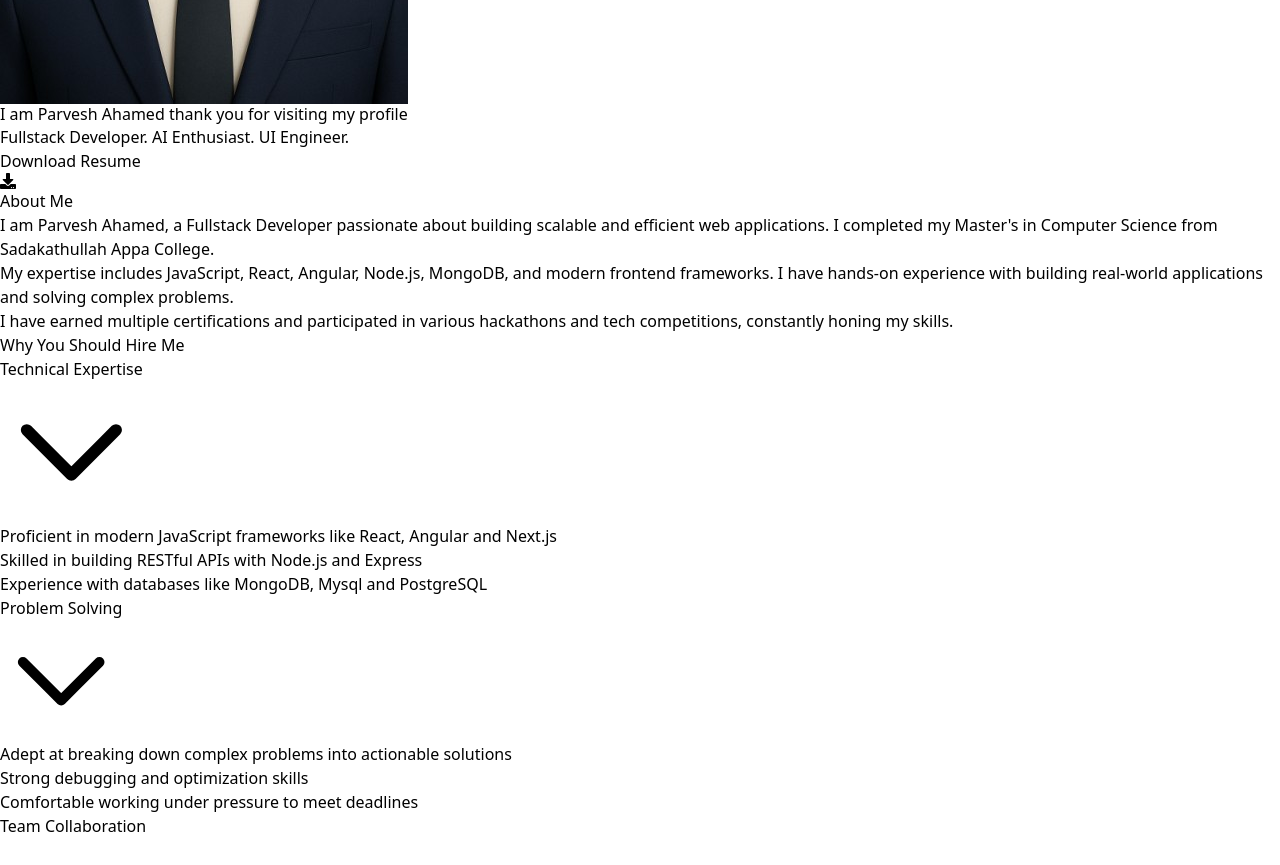
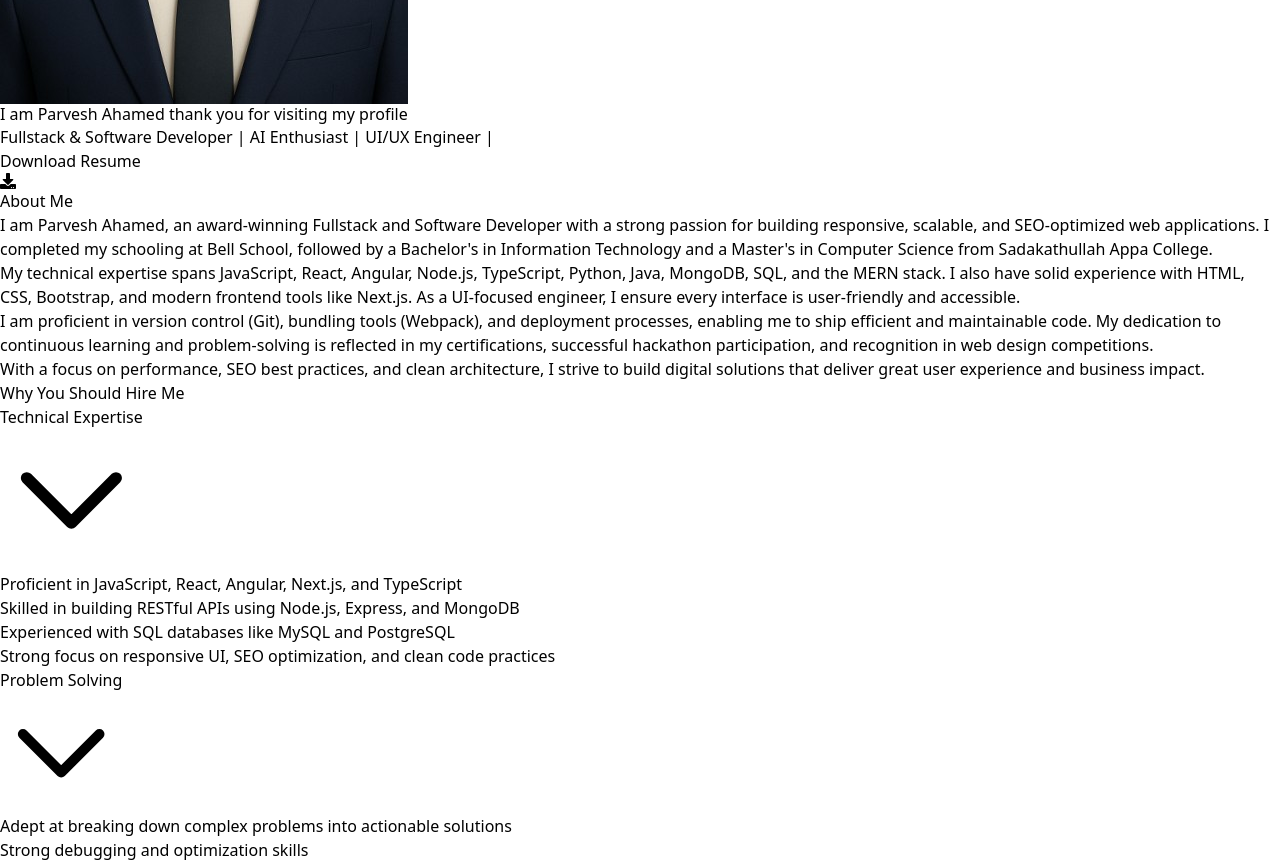
Before and after one commit to parveshahamed00/Personal_Portfolio, a React (Vite) app: page / in a window 1280 px wide. Shown: the part 580-1445 px from the top of the page. Built offline with nearby package versions, Linux system fonts and the light colour scheme.

Commit message:
adding my skills

```diff
--- a/src/pages/Hr.jsx
+++ b/src/pages/Hr.jsx
@@ -40,7 +40,9 @@ const Education = ({ educationRef }) => {
           {educationData.map((edu, index) => (
             <div
               key={index}
-              className={`flex items-center mb-8 ${index % 2 === 0 ? "flex-row-reverse" : ""}`}
+              className={`flex items-center mb-8 ${
+                index % 2 === 0 ? "flex-row-reverse" : ""
+              }`}
             >
               <div
                 className={`w-5/12 p-6 rounded-xl shadow-lg bg-white hover:shadow-xl transform hover:-translate-y-1 transition-all duration-300 ${
@@ -49,7 +51,9 @@ const Education = ({ educationRef }) => {
               >
                 <div className="flex items-center mb-2">
                   {edu.icon}
-                  <h3 className="ml-3 text-xl font-semibold text-gray-800">{edu.degree}</h3>
+                  <h3 className="ml-3 text-xl font-semibold text-gray-800">
+                    {edu.degree}
+                  </h3>
                 </div>
                 <p className="text-gray-600 font-medium">{edu.institution}</p>
                 <p className="text-gray-500">{edu.duration}</p>
@@ -76,15 +80,14 @@ function Hr() {
     }
   };
 
-
-
   const scrollToAchievements = () => {
     if (achievementsRef.current) {
-      achievementsRef.current.scrollIntoView({ behavior: "smooth", block: "start" });
+      achievementsRef.current.scrollIntoView({
+        behavior: "smooth",
+        block: "start",
+      });
     }
   };
-
-
 
   const scrollToContact = () => {
     if (contactRef.current) {
@@ -112,9 +115,10 @@ function Hr() {
       id: 1,
       title: "Technical Expertise",
       content: [
-        "Proficient in modern JavaScript frameworks like React, Angular and Next.js",
-        "Skilled in building RESTful APIs with Node.js and Express",
-        "Experience with databases like MongoDB, Mysql and PostgreSQL",
+        "Proficient in JavaScript, React, Angular, Next.js, and TypeScript",
+        "Skilled in building RESTful APIs using Node.js, Express, and MongoDB",
+        "Experienced with SQL databases like MySQL and PostgreSQL",
+        "Strong focus on responsive UI, SEO optimization, and clean code practices",
       ],
     },
     {
@@ -170,11 +174,15 @@ function Hr() {
           />
         </div>
         <div className="text-center max-w-xl mx-auto sm:order-1">
-          <h1 style={{ lineHeight: "1.3" }} className="text-4xl md:text-5xl font-bold">
-            I am <span className="text-[#161179]">Parvesh Ahamed</span> thank you for visiting my profile
+          <h1
+            style={{ lineHeight: "1.3" }}
+            className="text-4xl md:text-5xl font-bold"
+          >
+            I am <span className="text-[#161179]">Parvesh Ahamed</span> thank
+            you for visiting my profile
           </h1>
           <p className="text-lg text-gray-600 mt-3">
-            Fullstack Developer. AI Enthusiast. UI Engineer.
+            Fullstack & Software Developer | AI Enthusiast | UI/UX Engineer |{" "}
           </p>
           <button
             onClick={downloadAndOpenFile}
@@ -193,13 +201,30 @@ function Hr() {
             About Me
           </h1>
           <p className="mb-3 text-gray-700 leading-relaxed">
-            I am Parvesh Ahamed, a Fullstack Developer passionate about building scalable and efficient web applications. I completed my Master's in Computer Science from Sadakathullah Appa College.
+            I am Parvesh Ahamed, an award-winning Fullstack and Software
+            Developer with a strong passion for building responsive, scalable,
+            and SEO-optimized web applications. I completed my schooling at Bell
+            School, followed by a Bachelor's in Information Technology and a
+            Master's in Computer Science from Sadakathullah Appa College.
           </p>
           <p className="mb-3 text-gray-700 leading-relaxed">
-            My expertise includes JavaScript, React, Angular, Node.js, MongoDB, and modern frontend frameworks. I have hands-on experience with building real-world applications and solving complex problems.
+            My technical expertise spans JavaScript, React, Angular, Node.js,
+            TypeScript, Python, Java, MongoDB, SQL, and the MERN stack. I also
+            have solid experience with HTML, CSS, Bootstrap, and modern frontend
+            tools like Next.js. As a UI-focused engineer, I ensure every
+            interface is user-friendly and accessible.
           </p>
           <p className="mb-3 text-gray-700 leading-relaxed">
-            I have earned multiple certifications and participated in various hackathons and tech competitions, constantly honing my skills.
+            I am proficient in version control (Git), bundling tools (Webpack),
+            and deployment processes, enabling me to ship efficient and
+            maintainable code. My dedication to continuous learning and
+            problem-solving is reflected in my certifications, successful
+            hackathon participation, and recognition in web design competitions.
+          </p>
+          <p className="mb-3 text-gray-700 leading-relaxed">
+            With a focus on performance, SEO best practices, and clean
+            architecture, I strive to build digital solutions that deliver great
+            user experience and business impact.
           </p>
         </section>
       </div>
@@ -210,7 +235,10 @@ function Hr() {
         </h2>
         <div className="space-y-4">
           {accordionItems.map((item) => (
-            <div key={item.id} className="border border-gray-200 rounded-lg overflow-hidden">
+            <div
+              key={item.id}
+              className="border border-gray-200 rounded-lg overflow-hidden"
+            >
               <button
                 onClick={() => handleOpen(item.id)}
                 className="flex items-center justify-between w-full p-4 text-left text-gray-500 font-medium hover:bg-gray-100 focus:ring-4 focus:ring-gray-200"
@@ -222,9 +250,15 @@ function Hr() {
                   viewBox="0 0 24 24"
                   strokeWidth={2}
                   stroke="currentColor"
-                  className={`h-5 w-5 transition-transform ${open === item.id ? "rotate-180" : ""}`}
+                  className={`h-5 w-5 transition-transform ${
+                    open === item.id ? "rotate-180" : ""
+                  }`}
                 >
-                  <path strokeLinecap="round" strokeLinejoin="round" d="M19.5 8.25l-7.5 7.5-7.5-7.5" />
+                  <path
+                    strokeLinecap="round"
+                    strokeLinejoin="round"
+                    d="M19.5 8.25l-7.5 7.5-7.5-7.5"
+                  />
                 </svg>
               </button>
               <div
@@ -250,10 +284,10 @@ function Hr() {
       <Skills skillsRef={skillsRef} bgColor="bg-gray-50" />
       {/* Achievements */}
       {/* <Achievements achievementsRef={achievementsRef} /> */}
-      <Achievements achievementsRef={achievementsRef}/>
+      <Achievements achievementsRef={achievementsRef} />
       {/* Projects */}
       {/* <Projects projectsRef={projectsRef} /> */}
-      <Contact contactRef={contactRef} downloadResume={downloadAndOpenFile}/>
+      <Contact contactRef={contactRef} downloadResume={downloadAndOpenFile} />
       {/* Contact */}
     </div>
   );
```
